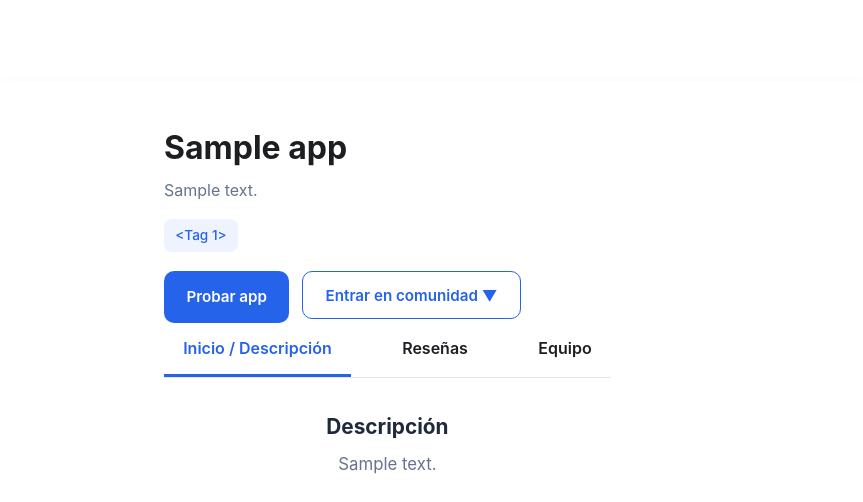
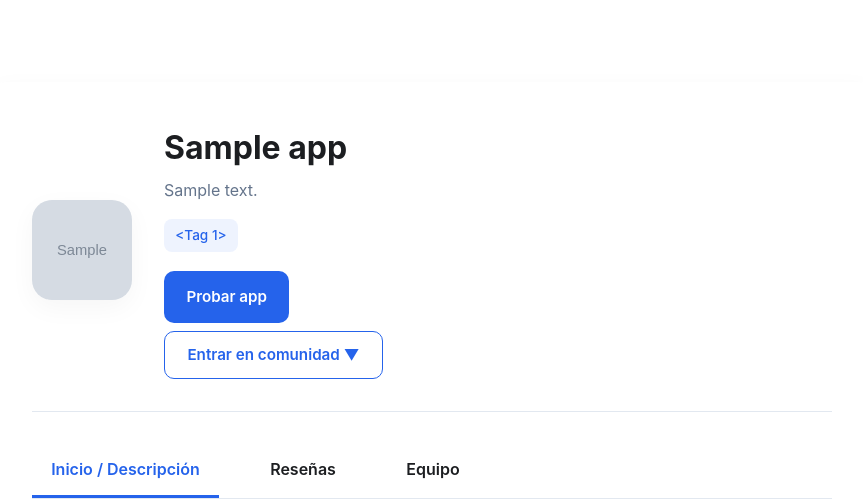
Before and after one commit to AtreyuLLevat/YourTOOlQuizz, a Flask app: template templates/Preview.html in a window 1280 px wide. Shown: the part 134-636 px from the top of the page, without its empty margins (208-1071 px from the left). Run offline with Flask 3, Linux system fonts and the light colour scheme; tables that the repository leaves empty hold one stand-in row (values such as "Sample post"); the template is opened without the code that fills it: values that come from a table or form of the project are taken from there, most other values are stand-ins (such as "Sample title", 1, 10 or a date in 2020); grey boxes marked "Sample" are stand-in pictures.

Commit message:
Add files via upload

```diff
--- a/templates/Preview.html
+++ b/templates/Preview.html
@@ -125,7 +125,6 @@ main { max-width: 960px; margin: 3rem auto; background: var(--surface); border-r
 
   <div class="app-info">
     <h1>{{ app.name }}</h1>
-
     <p>{{ app.long_description or 'Esta aplicación todavía no tiene una descripción completa.' }}</p>
 
     <div class="tags">
@@ -136,8 +135,10 @@ main { max-width: 960px; margin: 3rem auto; background: var(--surface); border-r
 
     <div class="actions">
       <a href="{{ app.website_url or '#' }}" class="btn btn-primary">Probar app</a>
-  <!-- Dropdown de comunidades -->
-  <div class="community-dropdown-wrapper" style="position: relative;">
+    </div> <!-- Cierre correcto del div.actions -->
+
+    <!-- Dropdown de comunidades fuera del div.actions -->
+    <div class="community-dropdown-wrapper" style="position: relative; margin-top: 0.5rem;">
       <button id="openCommunityDropdown" class="btn btn-outline" type="button">
         Entrar en comunidad ▼
       </button>
@@ -161,7 +162,8 @@ main { max-width: 960px; margin: 3rem auto; background: var(--surface); border-r
         <!-- JS añadirá aquí las comunidades -->
       </ul>
     </div>
-</div>
+  </div> <!-- Cierre correcto del div.app-info -->
+</section>
 
   <!-- PESTAÑAS -->
   <div class="tabs">
```
Lines whose indentation alone changed are shown as unchanged.
